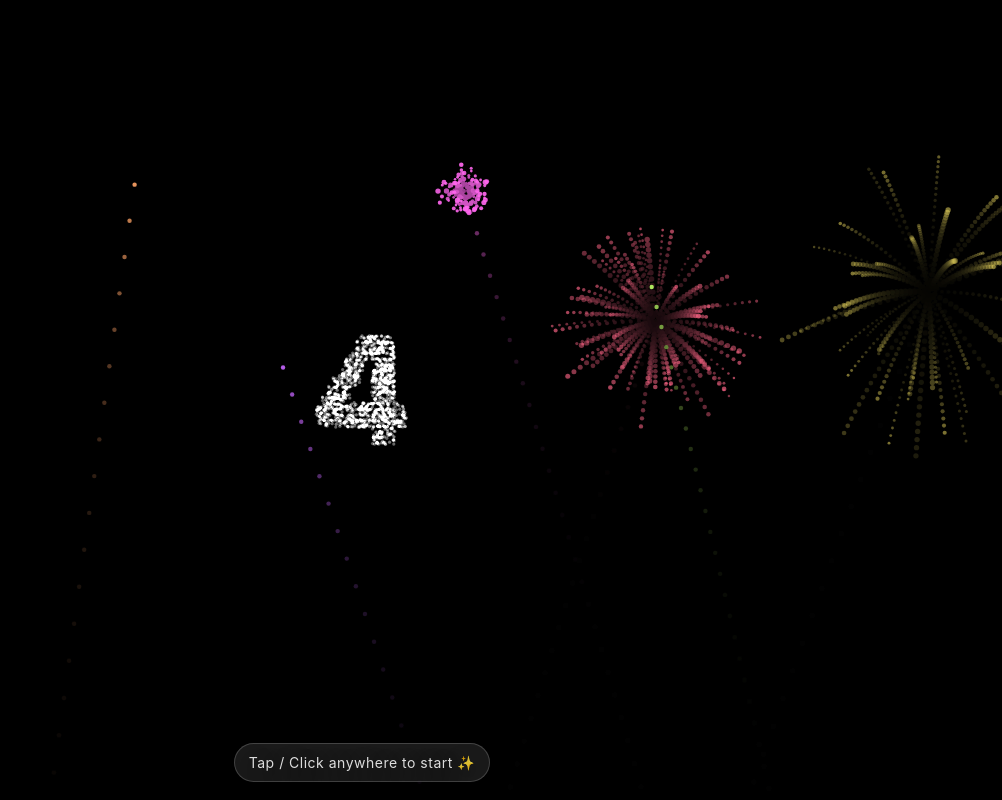
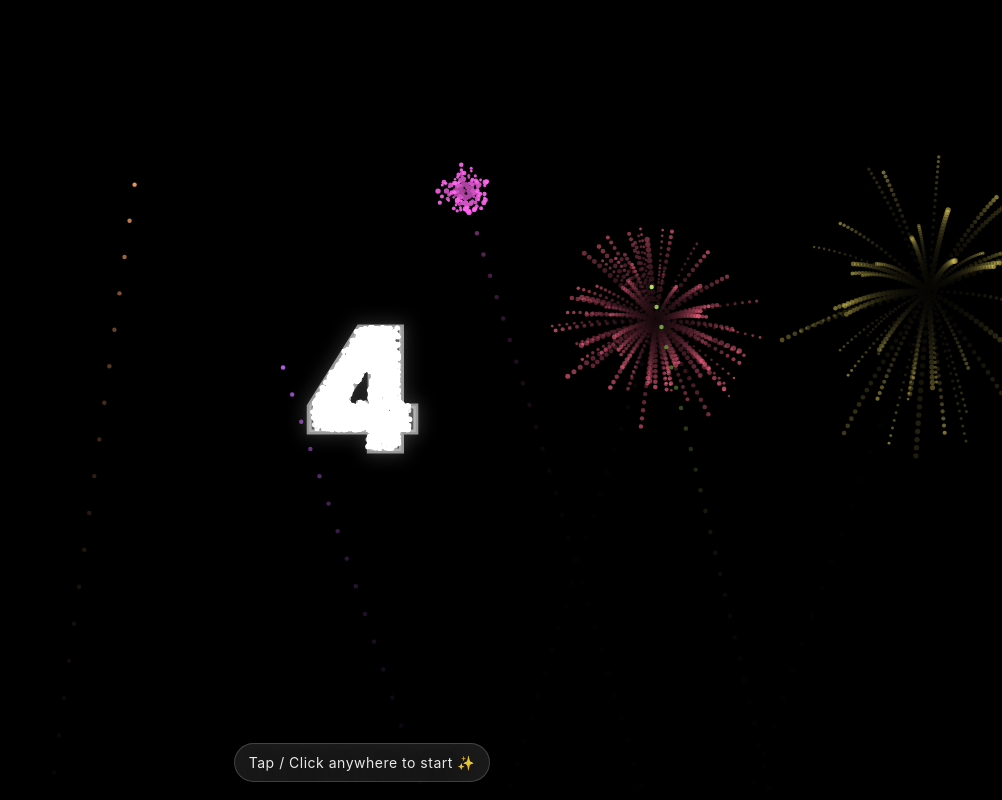
Before and after one commit to yeohzhenfeng/newyear2026, a plain HTML site: page index.html in a window 1280 px wide. Shown: the whole page, without its empty margins (278-1280 px from the left). Drawn offline with Linux system fonts and the light colour scheme; animation ran at ten frames a second.

Commit message:
Update index.html

```diff
--- a/index.html
+++ b/index.html
@@ -10,14 +10,13 @@
     #fx { z-index: 1; }
     #txt{ z-index: 2; }
 
-    /* 点击开始提示 */
     .hint{
       position:fixed; inset:auto 0 18px 0;
       z-index: 3;
       display:flex; justify-content:center;
       pointer-events:none;
       font-family:-apple-system,BlinkMacSystemFont,"PingFang SC","Microsoft YaHei",Arial,sans-serif;
-      color:rgba(255,255,255,.85);
+      color:rgba(255,255,255,.9);
       text-shadow:0 6px 18px rgba(0,0,0,.55);
       letter-spacing:.5px;
       font-size:14px;
@@ -35,7 +34,6 @@
   <canvas id="fx"></canvas>
   <canvas id="txt"></canvas>
 
-  <!-- 你要换歌：把 src 改成你自己的 mp3 链接即可 -->
   <audio id="bgm" preload="auto" loop>
     <source src="https://webfs.ali.kugou.com/202212311401/c12fd67b0106b68294c3eb354aec3786/part/0/1516896/KGTX/CLTX001/clip_488850641544fb4c6e14e6b8356d084f.mp3" type="audio/mpeg">
   </audio>
@@ -56,7 +54,7 @@ function fitCanvas(cvs, ctx){
 }
 
 /* =========================
-   1) Fireworks (simple, no external images)
+   1) Fireworks (simple)
 ========================= */
 const fxCvs = document.getElementById('fx');
 const fxCtx = fxCvs.getContext('2d', { alpha:true });
@@ -98,22 +96,18 @@ function explode(x,y,hue){
 }
 
 function stepFX(dt){
-  // 背景淡出（尾迹）
   fxCtx.fillStyle = 'rgba(0,0,0,0.18)';
   fxCtx.fillRect(0,0,VW,VH);
 
-  // 偶尔发射
   if(Math.random() < 0.06) spawnFirework();
 
-  // 火箭
   for(let i=fireworks.length-1;i>=0;i--){
     const f = fireworks[i];
     f.t += dt*60;
     f.x += f.vx*dt*60;
     f.y += f.vy*dt*60;
-    f.vy += 0.02*dt*60; // 重力
+    f.vy += 0.02*dt*60;
 
-    // 火箭亮点
     fxCtx.beginPath();
     fxCtx.fillStyle = `hsla(${f.hue},100%,70%,0.9)`;
     fxCtx.arc(f.x, f.y, 2.2, 0, Math.PI*2);
@@ -125,13 +119,12 @@ function stepFX(dt){
     }
   }
 
-  // 爆炸粒子
   for(let i=particles.length-1;i>=0;i--){
     const p = particles[i];
     p.age += dt*60;
     p.x += p.vx*dt*60;
     p.y += p.vy*dt*60;
-    p.vy += 0.03*dt*60; // 重力
+    p.vy += 0.03*dt*60;
     p.vx *= 0.985;
     p.vy *= 0.985;
 
@@ -146,7 +139,7 @@ function stepFX(dt){
 }
 
 /* =========================
-   2) Particle Text (stable)
+   2) Particle Text (CRISP)
 ========================= */
 const txtCvs = document.getElementById('txt');
 const txtCtx = txtCvs.getContext('2d', { alpha:true });
@@ -158,31 +151,38 @@ const offCtx = off.getContext('2d');
 
 let dots = [];
 let targetDots = [];
-let dotCount = 1200;     // 粒子数量（会根据文字自动补/减）
-let gap = 6;             // 采样密度（越小越清晰，越大越省性能）
-let holdMs = 2800;       // 每句停留时间
-let morphSpeed = 0.12;   // 变形速度（0.08~0.18）
+
+// ✅ 提高清晰度关键参数
+let dotCount = 2200;  // 粒子更多
+let gap = 4;          // 采样更密，轮廓更完整
+let holdMs = 2600;
+let morphSpeed = 0.12;
+
+// ✅ 底层“发光描边文字”，让你手机一定看得清
+let glowText = '';
+let glowSize = 90;
 
 function buildDotsFromText(text){
   off.width = VW; off.height = VH;
   offCtx.clearRect(0,0,VW,VH);
 
-  // 自动字体大小：按屏幕适配，手机不会挤爆
   const maxW = VW*0.84;
-  let size = Math.min(160, Math.max(64, Math.floor(VW/8)));
+  let size = Math.min(170, Math.max(74, Math.floor(VW/7)));
   offCtx.textAlign='center';
   offCtx.textBaseline='middle';
   offCtx.fillStyle='#fff';
 
-  // 先用较大字号测量，再缩放
-  offCtx.font = `700 ${size}px ${fontStack}`;
-  while(offCtx.measureText(text).width > maxW && size > 44){
+  offCtx.font = `800 ${size}px ${fontStack}`;
+  while(offCtx.measureText(text).width > maxW && size > 46){
     size -= 6;
-    offCtx.font = `700 ${size}px ${fontStack}`;
+    offCtx.font = `800 ${size}px ${fontStack}`;
   }
 
-  // 渲染文字到 offscreen
   offCtx.fillText(text, VW/2, VH/2);
+
+  // 给 glow 用
+  glowText = text;
+  glowSize = size;
 
   const img = offCtx.getImageData(0,0,VW,VH).data;
   const pts = [];
@@ -195,8 +195,19 @@ function buildDotsFromText(text){
   return pts;
 }
 
-function buildDotsFromSVG(svgText){
-  // 将 SVG 转成图片再采样
+function buildDotsFromCanvas(){
+  const data = offCtx.getImageData(0,0,VW,VH).data;
+  const pts=[];
+  for(let y=0;y<VH;y+=gap){
+    for(let x=0;x<VW;x+=gap){
+      const a = data[(y*VW + x)*4 + 3];
+      if(a>12) pts.push({x,y});
+    }
+  }
+  return pts;
+}
+
+async function buildDotsFromSVG(svgText){
   return new Promise((resolve)=>{
     const blob = new Blob([svgText], {type:'image/svg+xml'});
     const url = URL.createObjectURL(blob);
@@ -205,10 +216,10 @@ function buildDotsFromSVG(svgText){
       off.width = VW; off.height = VH;
       offCtx.clearRect(0,0,VW,VH);
 
-      // 等比居中缩放
       const targetW = VW*0.88;
-      const targetH = VH*0.40;
+      const targetH = VH*0.44;
       const scale = Math.min(targetW/img.width, targetH/img.height);
+
       const dw = img.width*scale;
       const dh = img.height*scale;
       const dx = (VW - dw)/2;
@@ -216,16 +227,10 @@ function buildDotsFromSVG(svgText){
 
       offCtx.drawImage(img, dx, dy, dw, dh);
 
-      const data = offCtx.getImageData(0,0,VW,VH).data;
-      const pts=[];
-      for(let y=0;y<VH;y+=gap){
-        for(let x=0;x<VW;x+=gap){
-          const a = data[(y*VW + x)*4 + 3];
-          if(a>12) pts.push({x,y});
-        }
-      }
+      glowText = ''; // 图案时不画 glowText
+      resolve(buildDotsFromCanvas());
+
       URL.revokeObjectURL(url);
-      resolve(pts);
     };
     img.src = url;
   });
@@ -233,18 +238,12 @@ function buildDotsFromSVG(svgText){
 
 function ensureDots(n){
   while(dots.length < n){
-    dots.push({
-      x: rand(0,VW), y: rand(0,VH),
-      vx:0, vy:0
-    });
+    dots.push({ x: rand(0,VW), y: rand(0,VH), vx:0, vy:0 });
   }
-  while(dots.length > n){
-    dots.pop();
-  }
+  while(dots.length > n) dots.pop();
 }
 
 function setTarget(pts){
-  // 目标点随机抽样到 dotCount，避免点太多太卡
   if(pts.length === 0) pts = [{x:VW/2,y:VH/2}];
   const chosen = [];
   for(let i=0;i<dotCount;i++){
@@ -255,17 +254,44 @@ function setTarget(pts){
   ensureDots(dotCount);
 }
 
+function drawGlowText(){
+  if(!glowText) return;
+
+  txtCtx.save();
+  txtCtx.textAlign='center';
+  txtCtx.textBaseline='middle';
+  txtCtx.font = `900 ${glowSize}px ${fontStack}`;
+
+  // 外发光
+  txtCtx.shadowColor = 'rgba(255,255,255,0.65)';
+  txtCtx.shadowBlur = 18;
+  txtCtx.lineWidth = 5;
+  txtCtx.strokeStyle = 'rgba(255,255,255,0.55)';
+  txtCtx.strokeText(glowText, VW/2, VH/2);
+
+  // 内亮一点
+  txtCtx.shadowBlur = 10;
+  txtCtx.fillStyle = 'rgba(255,255,255,0.22)';
+  txtCtx.fillText(glowText, VW/2, VH/2);
+
+  txtCtx.restore();
+}
+
 function stepText(){
   txtCtx.clearRect(0,0,VW,VH);
 
-  // 小发光
+  // ✅ 先画底层发光文字（保证清晰）
+  drawGlowText();
+
   txtCtx.globalCompositeOperation = 'lighter';
+
+  // ✅ 粒子更大，更清楚
+  const dotR = 2.6;
 
   for(let i=0;i<dots.length;i++){
     const d = dots[i];
     const t = targetDots[i] || {x:VW/2,y:VH/2};
 
-    // 简单“弹簧”追踪
     d.vx += (t.x - d.x) * morphSpeed;
     d.vy += (t.y - d.y) * morphSpeed;
     d.vx *= 0.78;
@@ -274,11 +300,11 @@ function stepText(){
     d.y += d.vy;
 
     const sp = Math.hypot(d.vx,d.vy);
-    const alpha = Math.max(0.18, Math.min(0.95, 0.35 + sp*0.18));
+    const alpha = Math.max(0.35, Math.min(0.95, 0.55 + sp*0.10));
 
     txtCtx.beginPath();
     txtCtx.fillStyle = `rgba(255,255,255,${alpha})`;
-    txtCtx.arc(d.x, d.y, 1.6, 0, Math.PI*2);
+    txtCtx.arc(d.x, d.y, dotR, 0, Math.PI*2);
     txtCtx.fill();
   }
 
@@ -290,12 +316,12 @@ function stepText(){
 ========================= */
 const sequence = [
   { type:'countdown', from:5, stepMs: 900 },
-  { type:'text', value:'HAPPY NEW YEAR', hold: 2600 },
+  { type:'text', value:'HAPPY NEW YEAR', hold: 2400 },
   { type:'text', value:'Little Fairy', hold: 2200 },
   { type:'text', value:'May your hard work pay off', hold: 2600 },
   { type:'text', value:'and bring you great results', hold: 2600 },
   { type:'text', value:'Focus. Believe. Achieve.', hold: 2600 },
-  { type:'love', hold: 999999 } // 最后常驻
+  { type:'love', hold: 999999 }
 ];
 
 let seqIndex = 0;
@@ -303,7 +329,7 @@ let seqTimer = 0;
 let countdownValue = 0;
 
 async function gotoStep(i){
-  seqIndex = i;
+  seqIndex = Math.min(i, sequence.length-1);
   seqTimer = 0;
   const step = sequence[seqIndex];
 
@@ -318,32 +344,28 @@ async function gotoStep(i){
   }
 
   if(step.type === 'love'){
-    // 一男一女 + LOVE 同时出现（SVG，稳定不变形）
     const svg = `
-      <svg xmlns="http://www.w3.org/2000/svg" width="1000" height="300" viewBox="0 0 1000 300">
+      <svg xmlns="http://www.w3.org/2000/svg" width="1000" height="320" viewBox="0 0 1000 320">
         <rect width="100%" height="100%" fill="black"/>
         <g fill="white">
-          <!-- 男（简洁） -->
-          <g transform="translate(220,70)">
-            <circle cx="0" cy="0" r="40"/>
-            <rect x="-22" y="45" width="44" height="110" rx="20"/>
-            <rect x="-70" y="70" width="140" height="26" rx="13"/>
-            <rect x="-50" y="150" width="24" height="90" rx="12"/>
-            <rect x="26" y="150" width="24" height="90" rx="12"/>
+          <g transform="translate(220,78)">
+            <circle cx="0" cy="0" r="42"/>
+            <rect x="-24" y="48" width="48" height="120" rx="22"/>
+            <rect x="-76" y="76" width="152" height="28" rx="14"/>
+            <rect x="-54" y="164" width="26" height="94" rx="13"/>
+            <rect x="28" y="164" width="26" height="94" rx="13"/>
           </g>
 
-          <!-- 女（简洁裙摆） -->
-          <g transform="translate(360,70)">
-            <circle cx="0" cy="0" r="40"/>
-            <path d="M-78,165 C-58,80 -28,45 0,45 C28,45 58,80 78,165
-                     L48,165 L28,255 L-28,255 L-48,165 Z"/>
-            <rect x="-60" y="70" width="120" height="26" rx="13"/>
+          <g transform="translate(370,78)">
+            <circle cx="0" cy="0" r="42"/>
+            <path d="M-86,182 C-62,88 -30,48 0,48 C30,48 62,88 86,182
+                     L54,182 L30,282 L-30,282 L-54,182 Z"/>
+            <rect x="-66" y="76" width="132" height="28" rx="14"/>
           </g>
 
-          <!-- LOVE -->
-          <text x="670" y="195"
-            font-family="${fontStack.replaceAll('"',"'")}"
-            font-size="160" font-weight="800"
+          <text x="690" y="215"
+            font-family="-apple-system,BlinkMacSystemFont,'PingFang SC','Microsoft YaHei',Arial,sans-serif"
+            font-size="170" font-weight="900"
             letter-spacing="12" text-anchor="middle">LOVE</text>
         </g>
       </svg>
@@ -362,16 +384,12 @@ function advanceSequence(dtMs){
     if(seqTimer >= step.stepMs){
       seqTimer = 0;
       countdownValue--;
-      if(countdownValue <= 0){
-        gotoStep(seqIndex + 1);
-      }else{
-        setTarget(buildDotsFromText(String(countdownValue)));
-      }
+      if(countdownValue <= 0) gotoStep(seqIndex + 1);
+      else setTarget(buildDotsFromText(String(countdownValue)));
     }
     return;
   }
 
-  // text / love
   seqTimer += dtMs;
   const limit = step.hold ?? holdMs;
   if(seqTimer >= limit && step.type !== 'love'){
@@ -394,7 +412,7 @@ function loop(t){
 }
 
 /* =========================
-   5) Start (tap to enable audio)
+   5) Start
 ========================= */
 function resizeAll(){
   const a = fitCanvas(fxCvs, fxCtx);
```
